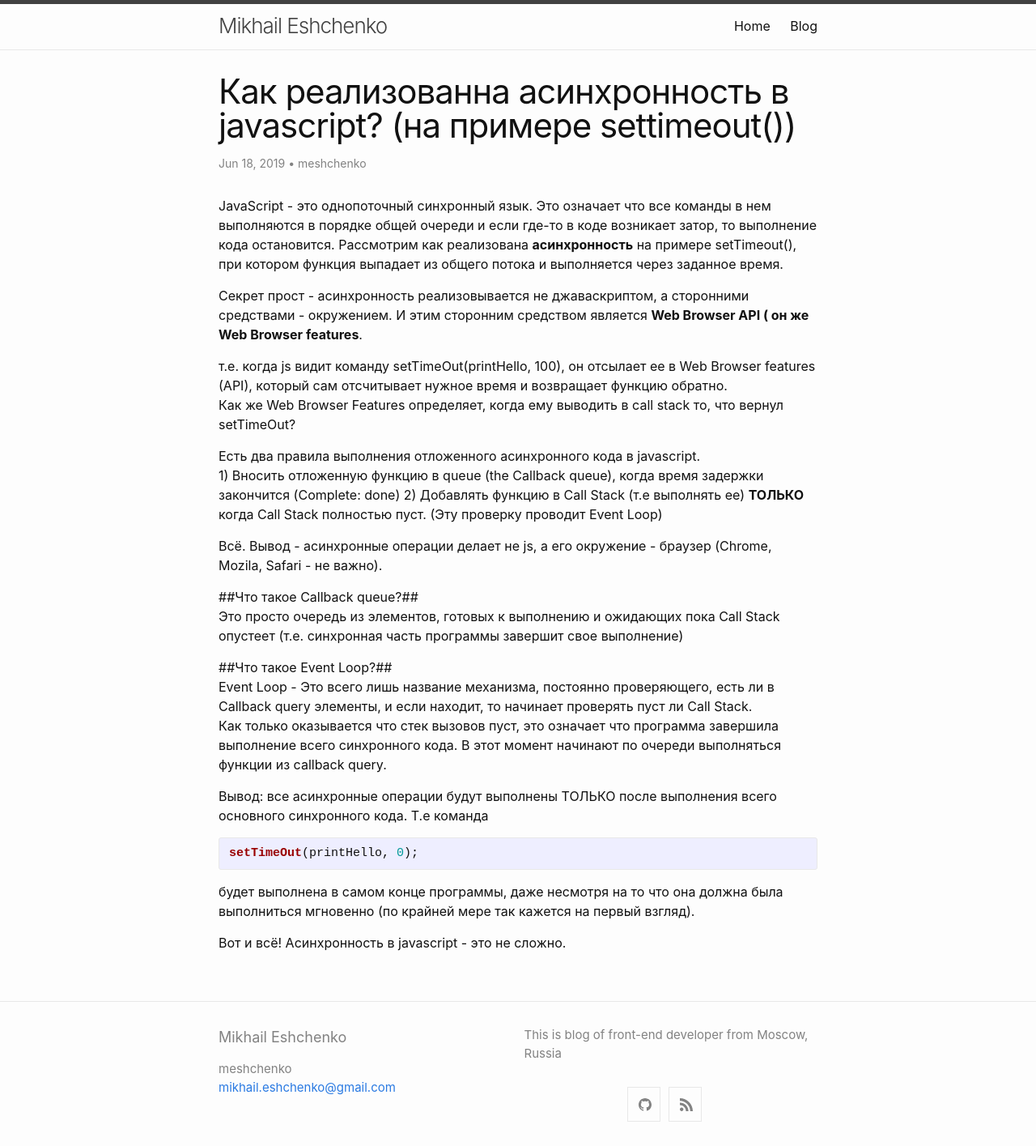
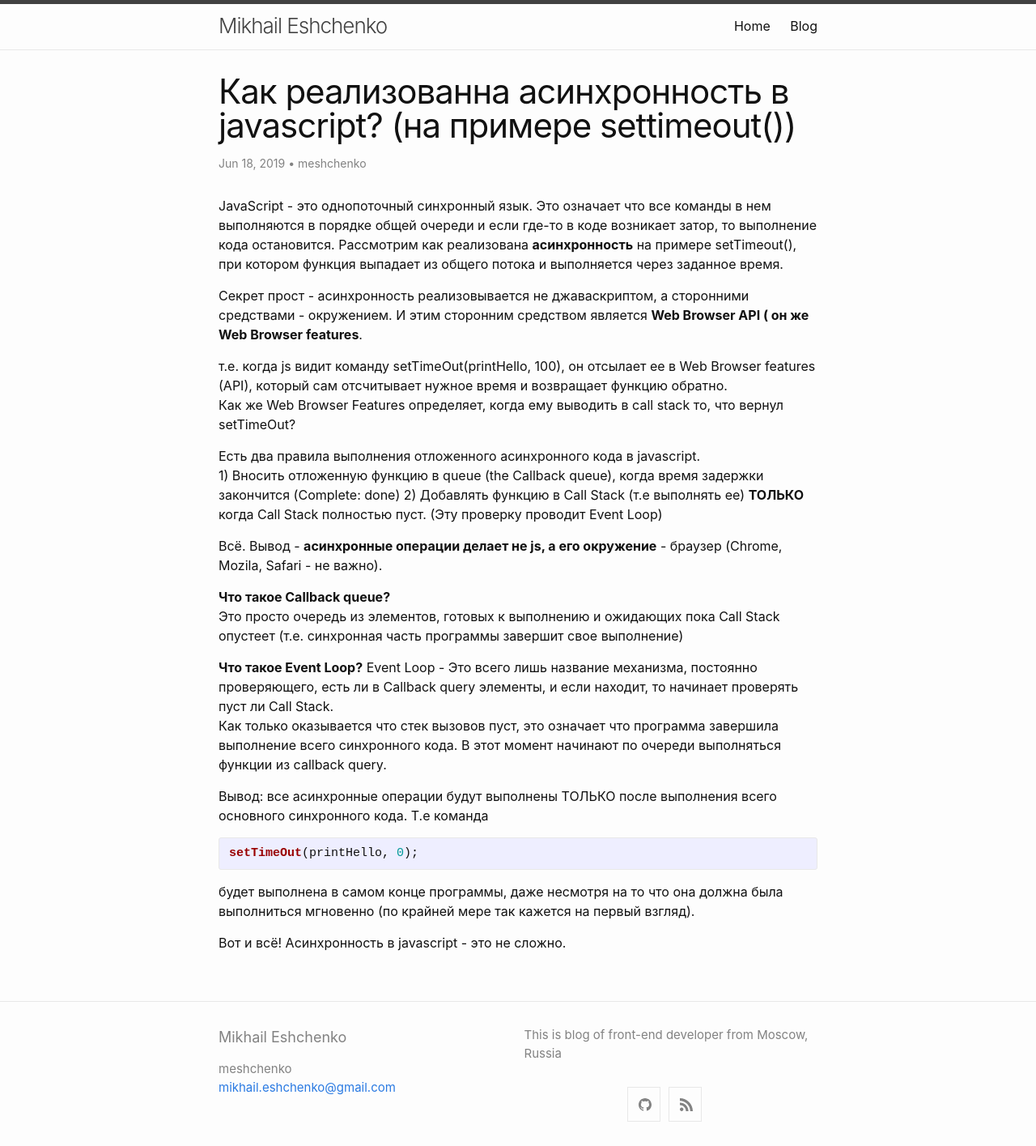
Before and after one commit to maeshchenko/meshchenko.github.io, a Jekyll site: the page built from _posts/2019-06-18-Как-реализованна-Асинхронность-в-Javascript?-(на-примере-setTimeOut()).md, in a window 1280 px wide. Shown: the whole page at 81% size. Built offline with Jekyll 4.4.1, drawn with Linux system fonts in a browser that asks for light colours.

```diff
--- a/_posts/2019-06-18-Как-реализованна-Асинхронность-в-Javascript?-(на-примере-setTimeOut()).md
+++ b/_posts/2019-06-18-Как-реализованна-Асинхронность-в-Javascript?-(на-примере-setTimeOut()).md
@@ -15,12 +15,12 @@ JavaScript - это однопоточный синхронный язык. Эт
 1) Вносить отложенную функцию в queue (the Callback queue), когда время задержки закончится (Complete: done)
 2) Добавлять функцию в Call Stack (т.е выполнять ее) **ТОЛЬКО** когда Call Stack полностью пуст. (Эту проверку проводит Event Loop)
 
-Всё. Вывод - асинхронные операции делает не js, а его окружение - браузер (Chrome, Mozila, Safari - не важно).
+Всё. Вывод - **асинхронные операции делает не js, а его окружение** - браузер (Chrome, Mozila, Safari - не важно).
 
-##Что такое Callback queue?##
+**Что такое Callback queue?**
 Это просто очередь из элементов, готовых к выполнению и ожидающих пока Call Stack опустеет (т.е. синхронная часть программы завершит свое выполнение)
 
-##Что такое Event Loop?##
+**Что такое Event Loop?**
 Event Loop - Это всего лишь название механизма, постоянно проверяющего, есть ли в Callback query элементы, и если находит, то начинает проверять пуст ли Call Stack.
 Как только оказывается что стек вызовов пуст, это означает что программа завершила выполнение всего синхронного кода. В этот момент начинают по очереди выполняться функции из callback query.
 
```
